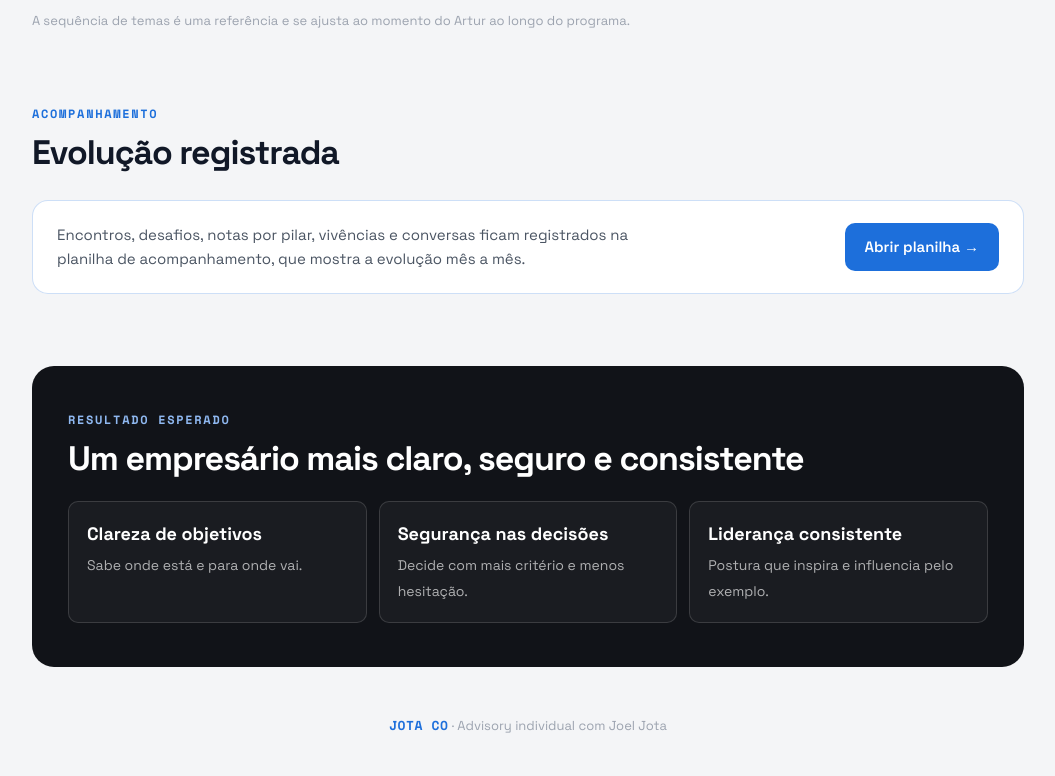
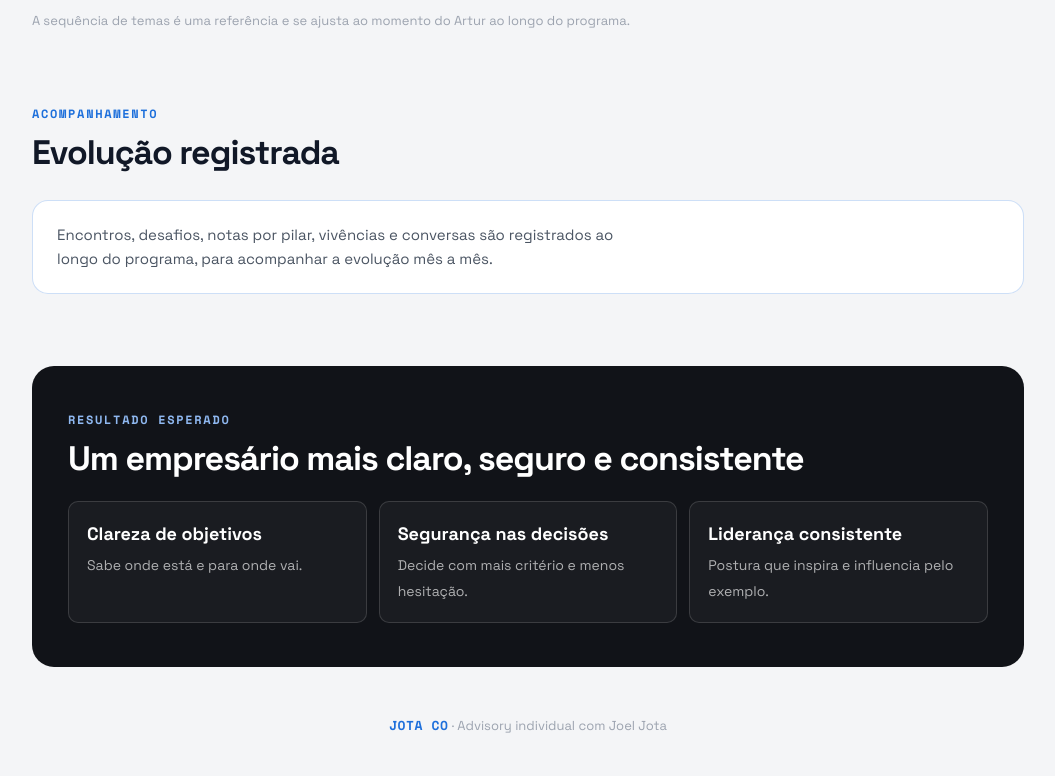
Before and after one commit to grasinunes-jotaco/grasinunes-jotaco, a plain HTML site: page advisory-artur.html in a window 1280 px wide. Shown: the part 2249-3025 px from the top of the page, without its empty margins (112-1167 px from the left). Drawn offline with nearby package versions, Linux system fonts and the light colour scheme.

Commit message:
Remove link da planilha da página do Advisory Artur
Co-Authored-By: Claude Opus 5.5 <noreply@anthropic.com>
Claude-Session: https://claude.ai/code/session_01Tuy8XonQwheBJur6ssFUx8

```diff
--- a/advisory-artur.html
+++ b/advisory-artur.html
@@ -196,8 +196,7 @@ footer b{font-family:'Space Mono',monospace;color:var(--blue);letter-spacing:.04
     <div class="eyebrow">Acompanhamento</div>
     <h2>Evolução registrada</h2>
     <div class="track">
-      <p>Encontros, desafios, notas por pilar, vivências e conversas ficam registrados na planilha de acompanhamento, que mostra a evolução mês a mês.</p>
-      <a class="btn" href="https://docs.google.com/spreadsheets/d/1tJloTToTyWmnPnuhwOUyJleyifs3i832OfYUYqqWU98/edit" target="_blank" rel="noopener">Abrir planilha →</a>
+      <p>Encontros, desafios, notas por pilar, vivências e conversas são registrados ao longo do programa, para acompanhar a evolução mês a mês.</p>
     </div>
   </section>
 
```
